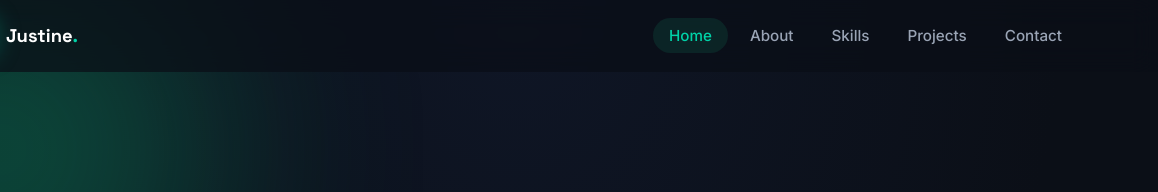
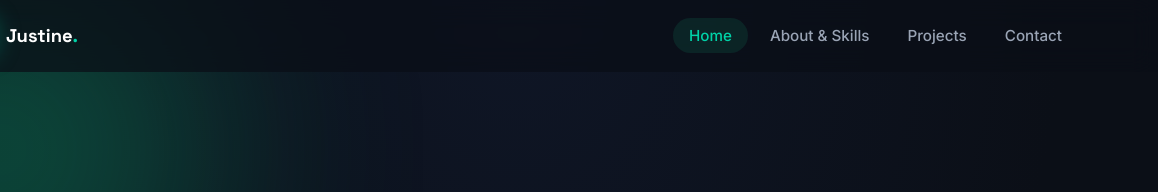
Before and after one commit to ancajasjustinecrist25/portfolio, a plain HTML site: page index.html in a window 1280 px wide. Shown: the top 192 px of the page, 122-1280 px from the left. Drawn offline with Linux system fonts and the light colour scheme.

Commit message:
Update index.html

```diff
--- a/index.html
+++ b/index.html
@@ -30,8 +30,7 @@
       <nav class="nav-menu" id="navMenu" aria-label="Main navigation">
         <ul>
           <li><a href="#home" class="nav-link active">Home</a></li>
-          <li><a href="#about" class="nav-link">About</a></li>
-          <li><a href="#skills" class="nav-link">Skills</a></li>
+          <li><a href="#about" class="nav-link">About &amp; Skills</a></li>
           <li><a href="#projects" class="nav-link">Projects</a></li>
           <li><a href="#contact" class="nav-link">Contact</a></li>
         </ul>
```
